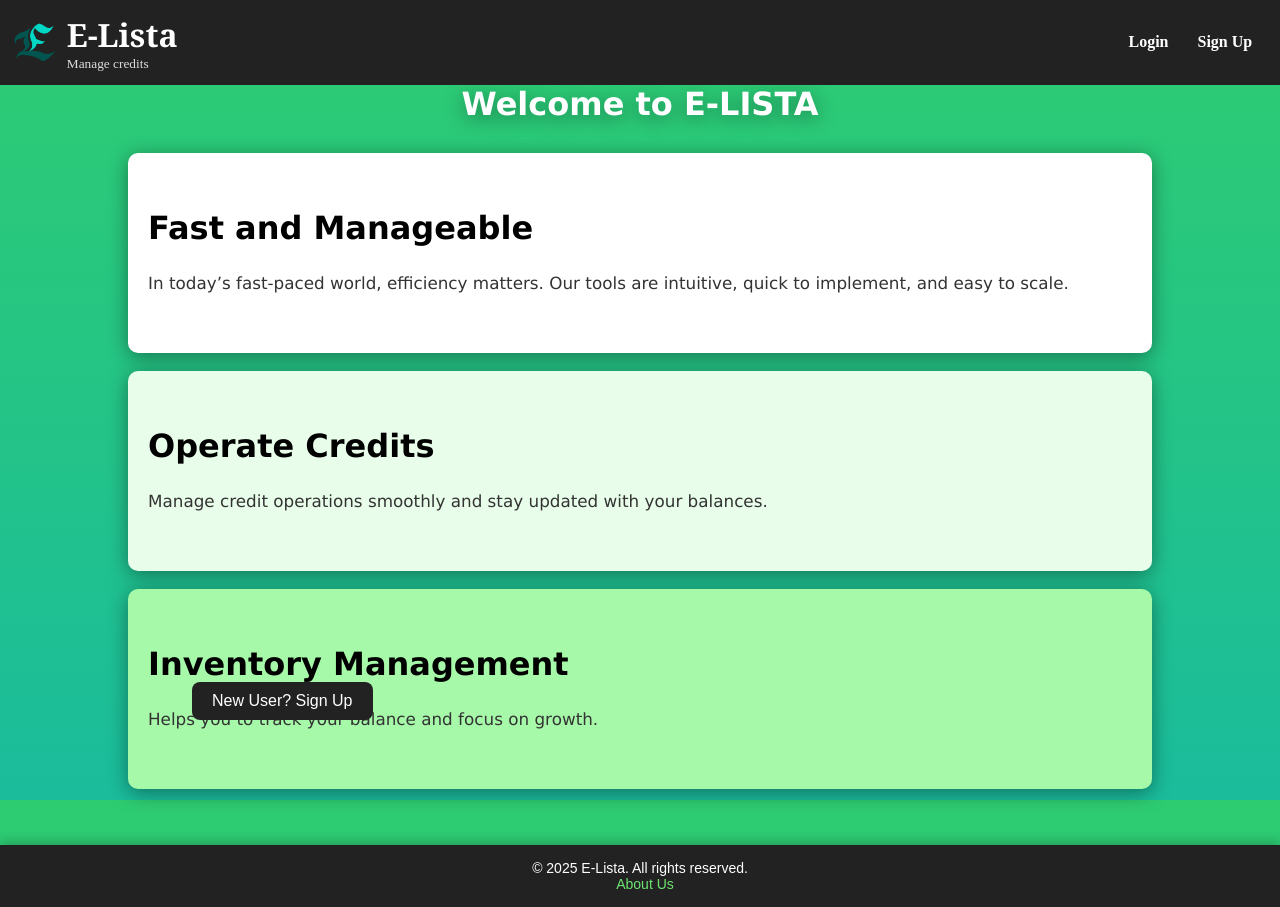
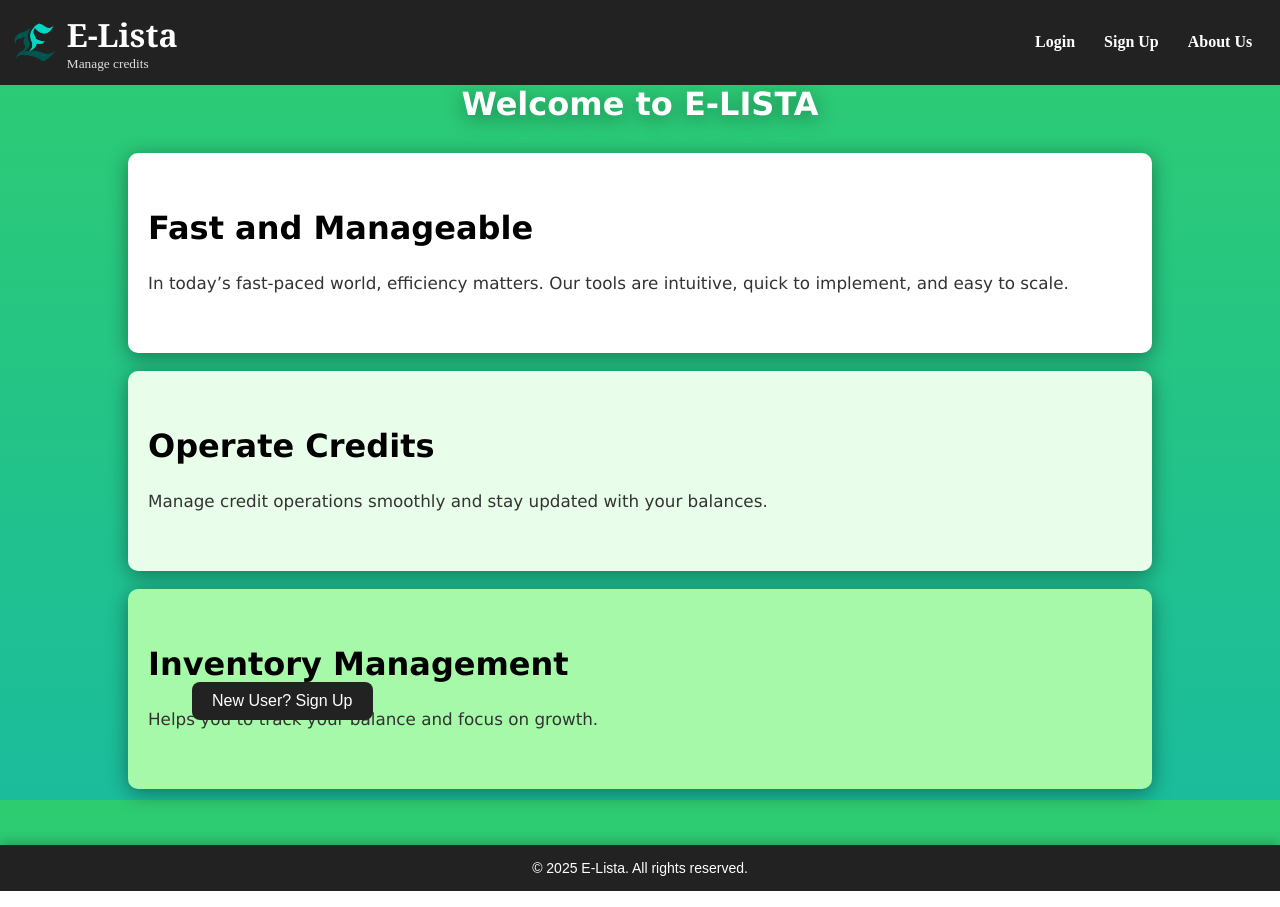
Before and after one commit to kurtuson92-web/E-Lista, a website: page index.html in a window 1280 px wide. Drawn offline with Linux system fonts and the light colour scheme.

Commit message:
Update index.html

```diff
--- a/index.html
+++ b/index.html
@@ -18,6 +18,7 @@
   <nav class="Nav">
     <a class="Navi" onclick="openModal('login')">Login</a>
     <a class="Navi" onclick="openModal('signup')">Sign Up</a>
+    <a class="Navi" onclick="openModal('about')">About Us</a>
   </nav>
 </header>
 
@@ -92,7 +93,6 @@
 
 <footer class="footer">
   <p>&copy; 2025 E-Lista. All rights reserved.</p>
-  <a id="aboutLink" style="color:#6de471; margin-left: 10px; cursor:pointer;">About Us</a>
 </footer>
 
 <div id="aboutModal" class="modal">
```
